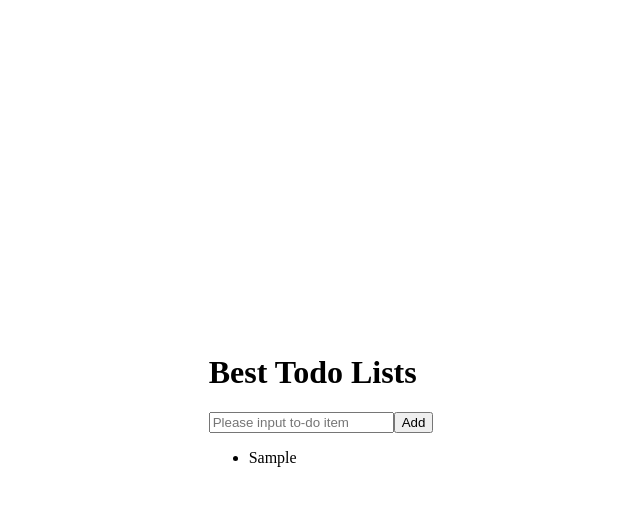
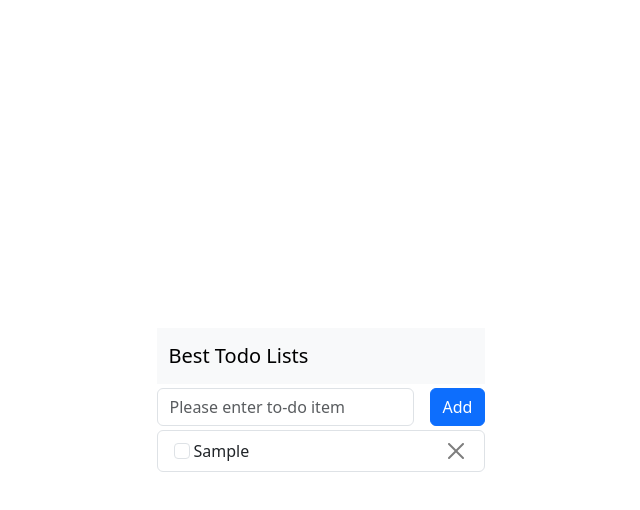
Before and after one commit to sunnyaxin/todo-list-web, a React (Create React App) app: page / in a window 1280 px wide. Both pictures are taken after typing "Sample" into the empty fields and a click on the button "Add". Shown: the top 510 px of the page, without its empty margins (319-959 px from the left). Built offline with nearby package versions, Linux system fonts and the light colour scheme.

Commit message:
[todo-list] Add bootstrap to implement todo list UI.

```diff
--- a/package.json
+++ b/package.json
@@ -10,8 +10,10 @@
     "@types/node": "^16.7.13",
     "@types/react": "^18.0.0",
     "@types/react-dom": "^18.0.0",
+    "bootstrap": "^5.3.0",
     "eslint": "^8.42.0",
     "react": "^18.2.0",
+    "react-bootstrap": "^2.7.4",
     "react-dom": "^18.2.0",
     "react-scripts": "5.0.1",
     "typescript": "^4.4.2",
--- a/src/App.tsx
+++ b/src/App.tsx
@@ -1,25 +1,41 @@
 import React, {FC, useState} from "react";
 import "./App.css";
+import {Button, Container, InputGroup, ListGroup, Navbar, Stack, Form, CloseButton} from "react-bootstrap";
 
 export const App: FC = () => {
   const [todos, setTodos] = useState<string[]>([]);
   const [inputValue, setInputValue] = useState("");
 
   return (
-    <>
-      <h1>Best Todo Lists</h1>
-      <input type="text" placeholder="Please input to-do item" value={inputValue}
-        onChange={event => setInputValue(event.target.value)}/>
-      <button onClick={() => {
-        setInputValue("");
-        setTodos([inputValue, ...todos]);
-      }}>Add
-      </button>
-      <ul>
+    <Stack gap={1}>
+      <Navbar bg="light">
+        <Container>
+          <Navbar.Brand>Best Todo Lists</Navbar.Brand>
+        </Container>
+      </Navbar>
+      <Stack direction="horizontal" gap={3}>
+        <InputGroup>
+          <Form.Control placeholder="Please enter to-do item" value={inputValue} onChange={event => setInputValue(event.target.value)}/>
+        </InputGroup>
+        <Button onClick={() => {
+          setInputValue("");
+          setTodos([inputValue, ...todos]);
+        }}>Add
+        </Button>
+      </Stack>
+      <ListGroup>
         {todos.map(todo =>
-          <li key={todo}>{todo}</li>
+          <ListGroup.Item key={todo}>
+            <Stack direction="horizontal" className="d-flex justify-content-between">
+              <Stack direction="horizontal" gap={1}>
+                <Form.Check/>
+                {todo}
+              </Stack>
+              <CloseButton />
+            </Stack>
+          </ListGroup.Item>
         )}
-      </ul>
-    </>
+      </ListGroup>
+    </Stack>
   );
 };
```
Also changed, not shown: src/index.tsx (+4 -3 lines), 1 other file (tests, documents, lock files or other folders).
